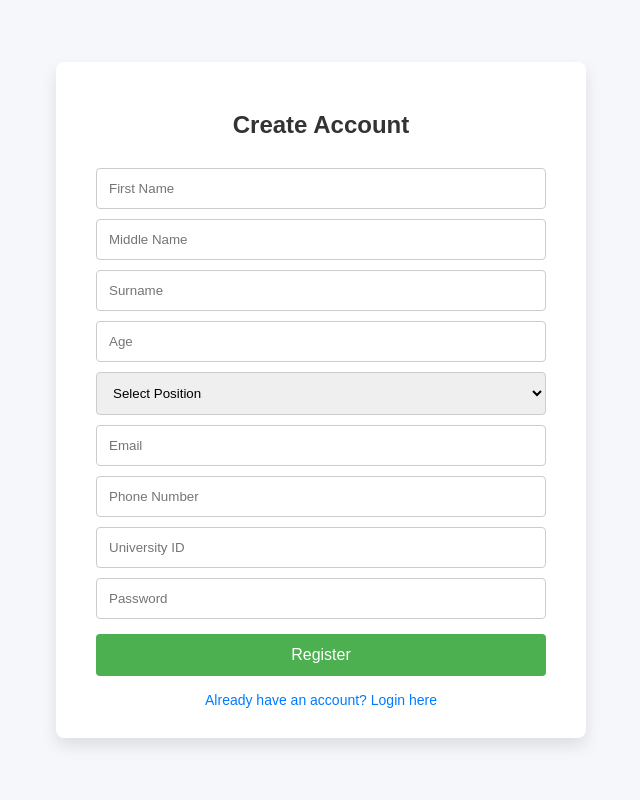
After one commit to maarrrkkk/NwSSU_Library_Management_System, a PHP site: page /register.php in a window 1280 px wide. The commit adds this page. Shown: the whole page, without its empty margins (319-959 px from the left). Run offline with PHP 8.4, Linux system fonts and the light colour scheme.

Commit message:
changes to registration and login

```diff
--- /dev/null
+++ b/assets/css/login_and_register.css
@@ -0,0 +1,123 @@
+body {
+      font-family: Arial, sans-serif;
+      background: #f5f7fa;
+      display: flex;
+      align-items: center;
+      justify-content: center;
+      height: 100vh;
+      margin: 0;
+    }
+
+/*=======================================Login and Registration style===================================================*/
+
+.login-container {
+      background: #ffffff;
+      padding: 30px 40px;
+      border-radius: 8px;
+      box-shadow: 0 8px 16px rgba(0, 0, 0, 0.1);
+      width: 100%;
+      max-width: 400px;
+    }
+
+    .login-container h2 {
+      text-align: center;
+      margin-bottom: 24px;
+      color: #333;
+    }
+
+    .login-container input {
+      width: 100%;
+      padding: 12px;
+      margin: 10px 0;
+      border: 1px solid #ccc;
+      border-radius: 4px;
+    }
+
+    .login-container button {
+      width: 100%;
+      padding: 12px;
+      background-color: #4CAF50;
+      color: white;
+      font-size: 16px;
+      border: none;
+      border-radius: 4px;
+      cursor: pointer;
+      margin-top: 10px;
+    }
+
+    .login-container button:hover {
+      background-color: #45a049;
+    }
+
+    .login-container .register-link {
+      display: block;
+      text-align: center;
+      margin-top: 15px;
+      font-size: 14px;
+      color: #007BFF;
+      text-decoration: none;
+    }
+
+    .login-container .register-link:hover {
+      text-decoration: underline;
+    }
+
+
+
+
+
+
+
+
+    .register-container {
+      background: #ffffff;
+      padding: 30px 40px;
+      border-radius: 8px;
+      box-shadow: 0 8px 16px rgba(0, 0, 0, 0.1);
+      width: 100%;
+      max-width: 450px;
+    }
+
+    .register-container h2 {
+      text-align: center;
+      margin-bottom: 24px;
+      color: #333;
+    }
+
+    .register-container input,
+    .register-container select {
+      width: 100%;
+      padding: 12px;
+      margin: 5px 0;
+      border: 1px solid #ccc;
+      border-radius: 4px;
+    }
+
+    .register-container button {
+      width: 100%;
+      padding: 12px;
+      background-color: #4CAF50;
+      color: white;
+      font-size: 16px;
+      border: none;
+      border-radius: 4px;
+      cursor: pointer;
+      margin-top: 10px;
+    }
+
+    .register-container button:hover {
+      background-color: #45a049;
+    }
+
+    .register-container .login-link {
+      display: block;
+      text-align: center;
+      margin-top: 15px;
+      font-size: 14px;
+      color: #007BFF;
+      text-decoration: none;
+    }
+
+    .register-container .login-link:hover {
+      text-decoration: underline;
+    }
--- a/assets/css/style.css
+++ b/assets/css/style.css
@@ -22,6 +22,8 @@ a {
   border: none;
   color: #151515;
 }
+
+
 
 /*=======================================Dashboard flex boxes===================================================*/
 
--- /dev/null
+++ b/register.php
@@ -0,0 +1,21 @@
+<link rel="stylesheet" href="assets/css/login_and_register.css">
+<div class="register-container">
+    <h2>Create Account</h2>
+    <form action="includes/process-register.php" method="POST">
+      <input name="first_name" placeholder="First Name" required>
+      <input name="middle_name" placeholder="Middle Name" required>
+      <input name="surname" placeholder="Surname" required>
+      <input type="number" name="age" placeholder="Age" required>
+      <select name="position" required>
+        <option value="">Select Position</option>
+        <option value="admin">Admin</option>
+        <option value="librarian assistant">Librarian Assistant</option>
+      </select>
+      <input type="email" name="email" placeholder="Email" required>
+      <input name="phone" placeholder="Phone Number" required>
+      <input name="university_id" placeholder="University ID" required>
+      <input type="password" name="password" placeholder="Password" required>
+      <button type="submit">Register</button>
+    </form>
+    <a class="login-link" href="login.php">Already have an account? Login here</a>
+  </div>
```
Also changed, not shown: includes/process-login.php (added, +23 -0 lines), includes/process-register.php (added, +26 -0 lines), login.php (added, +12 -0 lines), includes/login.php (deleted), includes/register.php (deleted).
